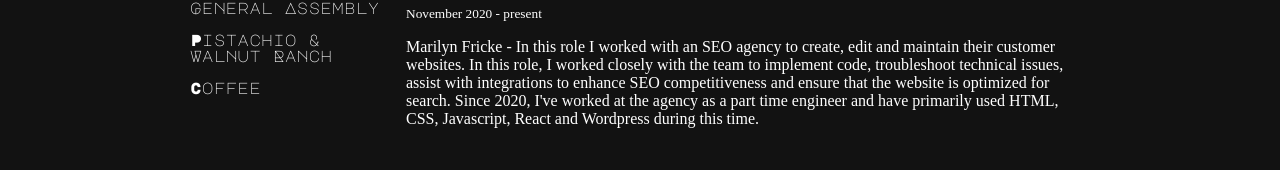
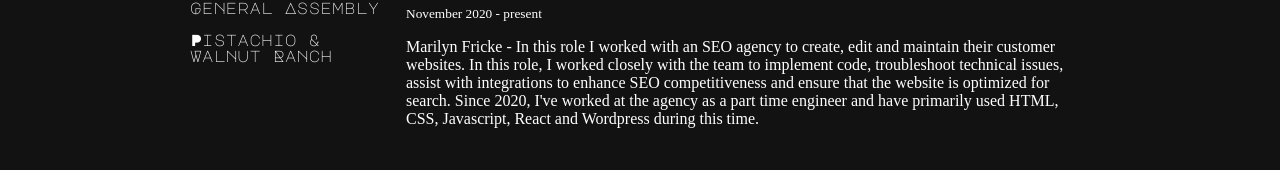
Before and after one commit to rjsiinghhh/portfolio2022, a Next.js app: page / in a window 1280 px wide. Shown: the part 592-762 px from the top of the page. Built offline with nearby package versions, Linux system fonts and the light colour scheme.

Commit message:
fonts again

```diff
--- a/components/experience/index.js
+++ b/components/experience/index.js
@@ -21,13 +21,14 @@
     time: "August 2012 - October 2016 / May 2018 - August 2020",
     descriptions: ["From 2012 to 2020, I worked with my father in developing and managing our 500 acre orchard estate. The estate included pistachios, walnuts, rice and tomatoes. I worked as the Ranch Manager, overseeing the management of trees, involved in planting and harvesting crops, supervised our team, operated orchard technology and equipment, treated tree & plants for diseases, pests and weeds and set up daily supplies needed for the crew to be successful daily."],
     company: "Pistachio & Walnut Ranch"
-    },
-    {
-    jobtitle: "St. Frank Coffee",
-    time: "November 2020 - Present",
-    descriptions: ["x"],
-    company: "Coffee"
     }
+    // ,
+    // {
+    // jobtitle: "St. Frank Coffee",
+    // time: "November 2020 - Present",
+    // descriptions: ["x"],
+    // company: "Coffee"
+    // }
 ]
 
 
```
